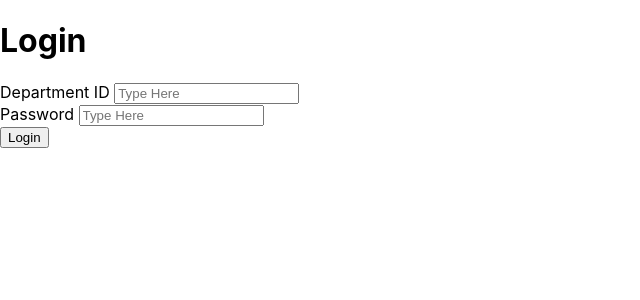
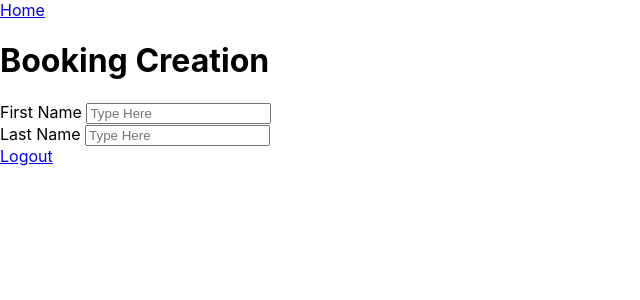
Before and after one commit to momo1106github/Jail-Info-Management-System-Web, a React (Create React App) app in the folder jail-info-management-system-web/: page /bookingcreate in a window 1280 px wide. Shown: the top 300 px of the page, without its empty margins (0-640 px from the left). Built offline with nearby package versions, Linux system fonts and the light colour scheme.

Commit message:
Converted to React Router for Page Nav

```diff
--- a/jail-info-management-system-web/package.json
+++ b/jail-info-management-system-web/package.json
@@ -8,6 +8,7 @@
     "@testing-library/user-event": "^12.1.10",
     "react": "^17.0.2",
     "react-dom": "^17.0.2",
+    "react-router-dom": "^5.3.0",
     "react-scripts": "^4.0.3",
     "web-vitals": "^1.0.1",
     "yarn": "^1.22.15"
--- a/jail-info-management-system-web/src/App.js
+++ b/jail-info-management-system-web/src/App.js
@@ -1,63 +1,38 @@
 import React from 'react'
-import Header from './components/Header'
-import Input from './components/Input'
-import Button from './components/Button'
-import {useState} from 'react'
+import HomePage from './components/HomePage'
+import LoginPage from './components/LoginPage'
+import BookingCreationPage from './components/BookingCreationPage'
+//import {useState} from 'react'
+import {BrowserRouter as Router, Route, Switch} from 'react-router-dom'
+
 
 
  function App() {
-  const [index, setIndex] = useState(0)
-  const [username, setUsername] = useState('')
-  const [password, setPassword] = useState('')
 
-   //Switches Page
-   const switchPage = (pagenumber)=>{
-    setIndex(pagenumber);
-   }
-
-   //In Theory, we would verify the login information here
-   //Instead we just autologin and go to the booking page
-   const login = () => {
-     //Checks if there is anything entered
-      if(username&&password){
-        switchPage(1);
-        setUsername('');
-        setPassword('');
-      }
-   }
 
    //Does a split between pages based on index setting
    return (
+     <Router>
      <div className="App">
-       {index === 0 ?
-       <div className= "Login Page">
-       <Header title='Login'/>
-       <Input inputlabel = 'Department ID ' onChange = {setUsername}/>
-       <Input inputlabel = 'Password ' onChange = {setPassword} onLoadStart = {setPassword}/>
-       <Button buttonlabel='Login' onClick = {login} />
-       </div>
-        :''}
+       <div className = "Login">
+         <Switch>
 
-        {index === 1 ?
-       <div className= "Home Page">
-       <Button buttonlabel = 'Home' onClick = {() =>switchPage(1)}/>
-       <Header title='Home'/>
-       <Header title = "Pages"/>
-       <Button buttonlabel = 'Booking' onClick = {() =>switchPage(2)}/>
-       <Button buttonlabel = 'Logout' onClick = {() =>switchPage(0)}/>
-       </div>
-        :''}
+          <Route exact path ="/">
+            <LoginPage/>
+          </Route>
 
-       {index === 2 ?
-       <div className= "Booking Page">
-       <Button buttonlabel = 'Home' onClick = {() =>switchPage(1)}/>
-       <Header title='Booking Creation'/>
-       <Input inputlabel = 'First Name '/>
-       <Input inputlabel = 'Last Name '/>
-       <Button buttonlabel = 'Logout' onClick = {() =>switchPage(0)}/>
-       </div>
-        :''}
+          <Route exact path= "/home">
+            <HomePage/>
+          </Route>
+
+          <Route exact path ='/bookingcreate'>
+            <BookingCreationPage/>
+          </Route>
+
+        </Switch>
+      </div>
     </div>
+    </Router>
    );
  }
 
--- /dev/null
+++ b/jail-info-management-system-web/src/components/BookingCreationPage.js
@@ -0,0 +1,18 @@
+import Input from './Input'
+import Header from './Header'
+import LinkButton from './LinkButton'
+
+
+const BookingCreationPage = () => {
+
+    return (
+      <div className= "Booking Page">
+      <LinkButton linklabel = 'Home' link = '/home'/>
+      <Header title='Booking Creation'/>
+      <Input inputlabel = 'First Name '/>
+      <Input inputlabel = 'Last Name '/>
+      <LinkButton linklabel = 'Logout' link = '/'/>
+      </div>
+    )
+}
+export default BookingCreationPage
--- /dev/null
+++ b/jail-info-management-system-web/src/components/HomePage.js
@@ -0,0 +1,16 @@
+import Header from './Header'
+import LinkButton from './LinkButton'
+
+const HomePage = () => {
+
+    return (
+      <div className= "Home Page">
+      <LinkButton linklabel = 'Home' link="/home"/>
+      <Header title='Home'/>
+      <Header title = "Pages"/>
+      <LinkButton linklabel = 'Booking' link ='/bookingcreate'/>
+      <LinkButton linklabel = 'Logout' link = '/'/>
+    </div>
+    )
+}
+export default HomePage
--- a/jail-info-management-system-web/src/components/Input.js
+++ b/jail-info-management-system-web/src/components/Input.js
@@ -1,8 +1,8 @@
-const Input = ({inputlabel, onChange, onLoadStart}) => {
+const Input = ({inputlabel, onChange}) => {
     return (
         <div className= 'Input-box'>
             <label>{inputlabel}</label>
-            <input type = 'text' placeholder= 'Type Here' onChange= {(e)=>onChange(e.target.value)}/>
+            <input type = 'text' placeholder= 'Type Here' onChange= {(e)=>onChange(e.target.value)} />
 
         </div>
     )
--- /dev/null
+++ b/jail-info-management-system-web/src/components/LinkButton.js
@@ -0,0 +1,14 @@
+import {Link} from 'react-router-dom'
+
+const LinkButton = ({linklabel, link}) => {
+
+    return (
+        <div className= 'Link'>
+            <Link className = 'lnk' to = {link}>
+                {linklabel}
+            </Link>
+
+        </div>
+    )
+}
+export default LinkButton;
--- /dev/null
+++ b/jail-info-management-system-web/src/components/LoginPage.js
@@ -0,0 +1,34 @@
+import { useHistory } from 'react-router-dom'
+import Input from './Input'
+import {useState} from 'react'
+import Header from './Header'
+import Button from './Button'
+
+
+const LoginPage = () => {
+    const history = useHistory();
+    const [username, setUsername] = useState('');
+    const [password, setPassword] = useState('');
+
+     //In Theory, we would verify the login information here
+     //Instead we just autologin and go to the booking page
+     const login = () => {
+       //Checks if there is anything entered
+        if(username&&password){
+          history.push('/home')
+          //Clears values to prevent logging out
+          //And then being able to immediately log back in
+          setUsername('');
+          setPassword('');
+        }
+     }
+    return (
+        <div className= "Login Page">
+              <Header title='Login' id='Login Header'/>
+              <Input inputlabel = 'Department ID ' onChange = {setUsername}/>
+              <Input inputlabel = 'Password ' onChange = {setPassword} />
+              <Button buttonlabel='Login' onClick = {login} />
+        </div>
+    )
+}
+export default LoginPage
```
Also changed, not shown: jail-info-management-system-web/src/components/UseFetch.js (added, +44 -0 lines), 1 other file (tests, documents, lock files or other folders).
